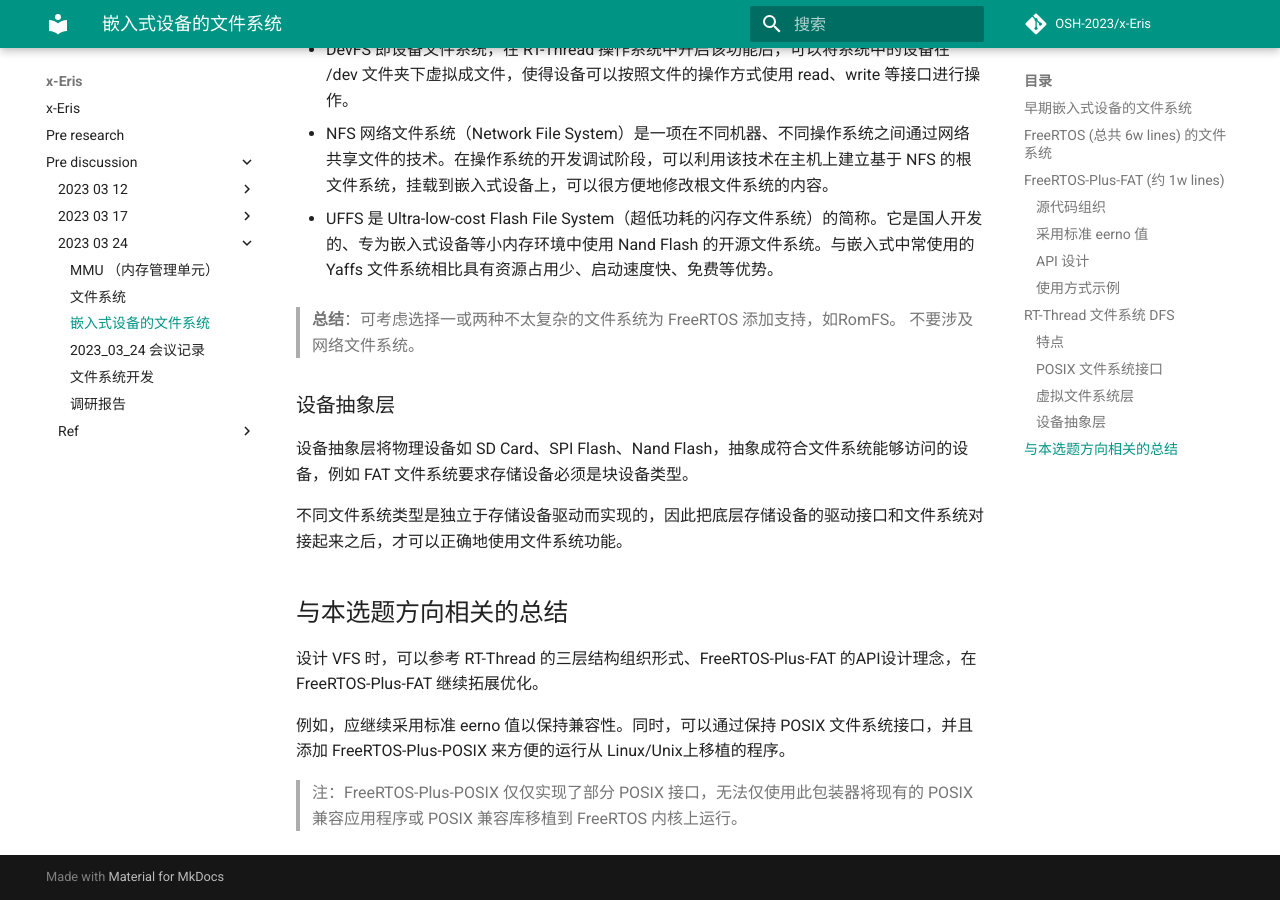
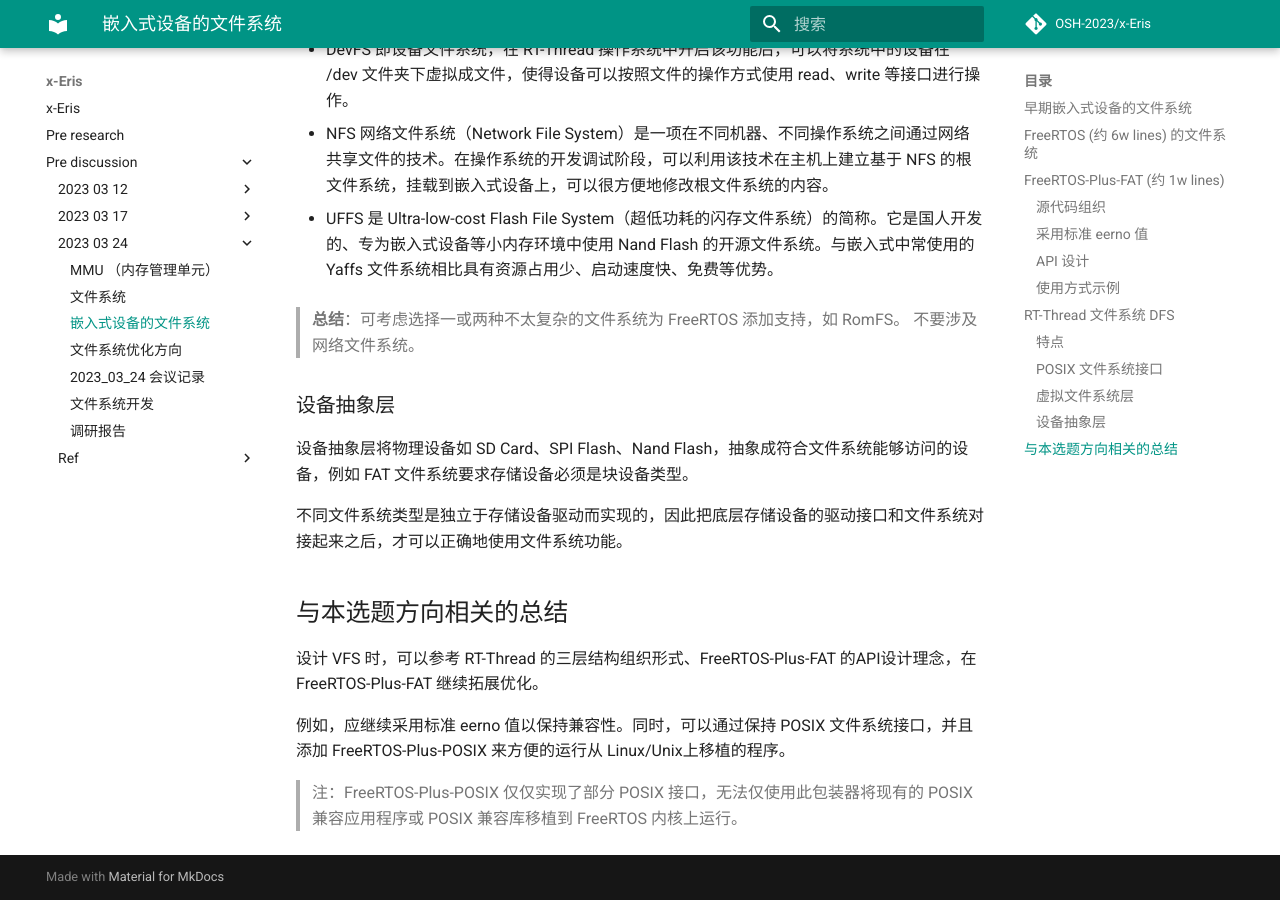
Before and after one commit to OSH-2023/x-Eris, an MkDocs documentation site: the page built from reports/pre_discussion/2023_03_24/file_system_on_embeded_device.md, in a window 1280 px wide and 900 px high, scrolled down 3470 px. Built offline with MkDocs 1.6.1 and Material for MkDocs 9.7.7, drawn with Linux system fonts in a browser that asks for light colours; comment, search, counter and statistics services are not loaded; some of the changed text lies outside the part shown.

Commit message:
Update file_sys_on_embeded_dev

````diff
--- a/reports/pre_discussion/2023_03_24/file_system_on_embeded_device.md
+++ b/reports/pre_discussion/2023_03_24/file_system_on_embeded_device.md
@@ -3,7 +3,7 @@
 ## 早期嵌入式设备的文件系统
 在早期的嵌入式系统中，需要存储的数据比较少，数据类型也比较单一，往往使用直接在存储设备中的指定地址写入数据的方法来存储数据。然而随着嵌入式设备功能的发展，需要存储的数据越来越多，也越来越复杂，这时仍使用旧方法来存储并管理数据就变得非常繁琐困难。因此我们需要新的数据管理方式来简化存储数据的组织形式，需要新的文件系统。
 
-## FreeRTOS (总共 6w lines) 的文件系统
+## FreeRTOS (约 6w lines) 的文件系统
 没有提供文件系统，如果想要读写文件，有以下两种途径：
 * 先实现单个文件系统的接口，并将其注册到标准C库中。挂载之后通过标准C库的文件读写函数来操作文件。
 * 编写 VFS，支持多个文件系统的挂载，提供统一的接口读写文件。
@@ -13,7 +13,7 @@
 
 ### 源代码组织
 
-* 主要
+- 主要
   * ```ff_dir```: 用于访问文件夹中内容
   * ```ff_fat```: 用于访问 FAT 文件系统
   * ```ff_file```: 用于文件读写
@@ -23,13 +23,13 @@
   * ```ff_memory```: 从内存读取数据
   * ```ff_stdio```: 用于文件管理（统计），相对路径转换
   * ```ff_sys```: 用于映射文件系统到根目录
-* 辅助
+- 辅助
   * ```ff_headers```: 管理所有头文件
   * ```ff_time```: 获取时间
   * ```ff_error```: 用于错误处理
   * ```ff_crc```: 用于计算 CRC（循环检验码）
   * ```ff_string```: 字符串库
-* 驱动
+- 驱动
   * 各处理器相应的文件系统驱动
 
 ### 采用标准 eerno 值
@@ -98,7 +98,7 @@
 
 * UFFS 是 Ultra-low-cost Flash File System（超低功耗的闪存文件系统）的简称。它是国人开发的、专为嵌入式设备等小内存环境中使用 Nand Flash 的开源文件系统。与嵌入式中常使用的 Yaffs 文件系统相比具有资源占用少、启动速度快、免费等优势。
 
-> **总结**：可考虑选择一或两种不太复杂的文件系统为 FreeRTOS 添加支持，如RomFS。 不要涉及网络文件系统。
+> **总结**：可考虑选择一或两种不太复杂的文件系统为 FreeRTOS 添加支持，如 RomFS。 不要涉及网络文件系统。
 
 ### 设备抽象层
 设备抽象层将物理设备如 SD Card、SPI Flash、Nand Flash，抽象成符合文件系统能够访问的设备，例如 FAT 文件系统要求存储设备必须是块设备类型。
--- /dev/null
+++ b/reports/pre_discussion/2023_03_24/file_system_optimization.md
@@ -0,0 +1,3 @@
+# 文件系统优化方向
+## 安全性 （备份，加密）
+## 性能 （缓存，预读，预写）
````
Also changed, not shown: 2 other files.
